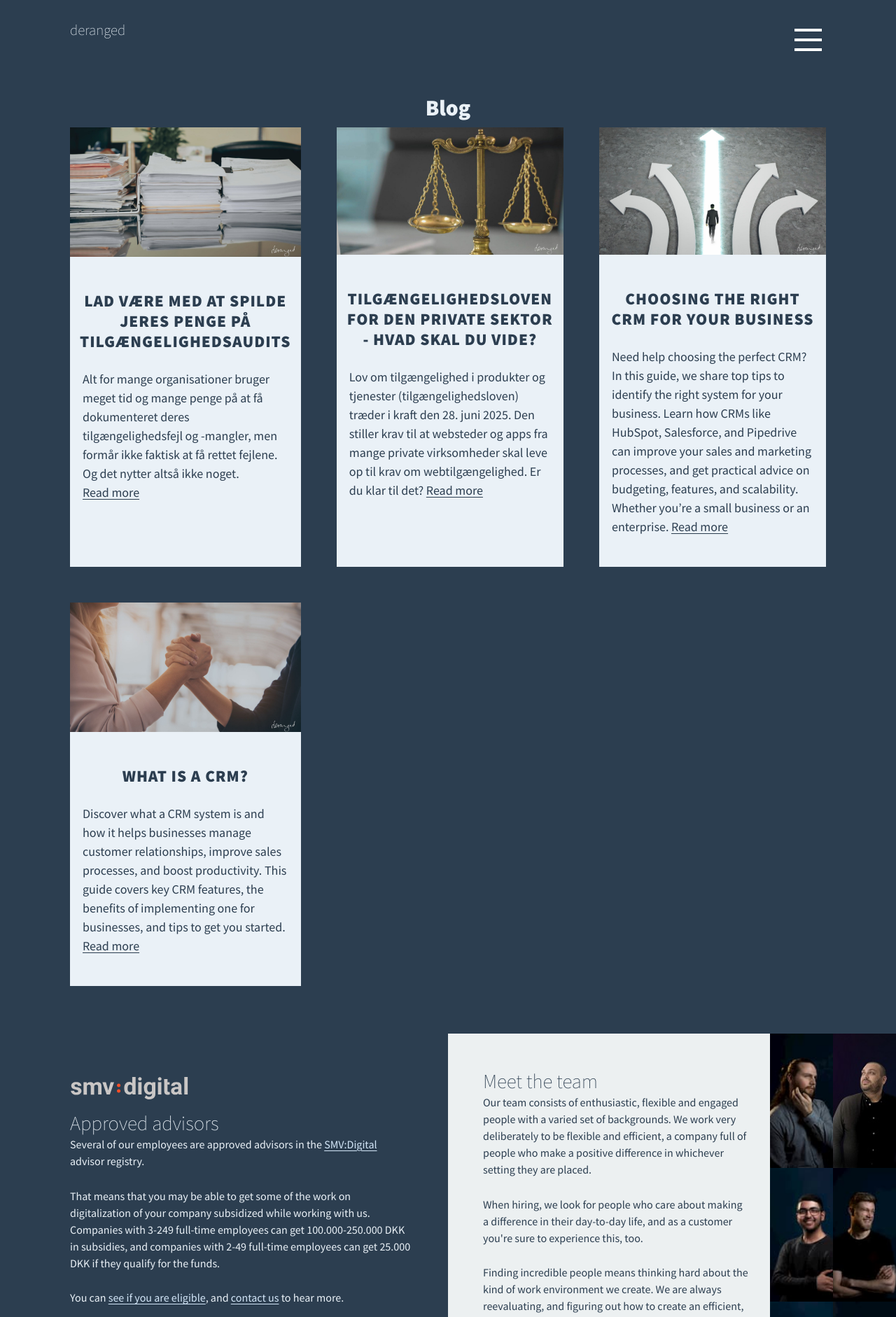
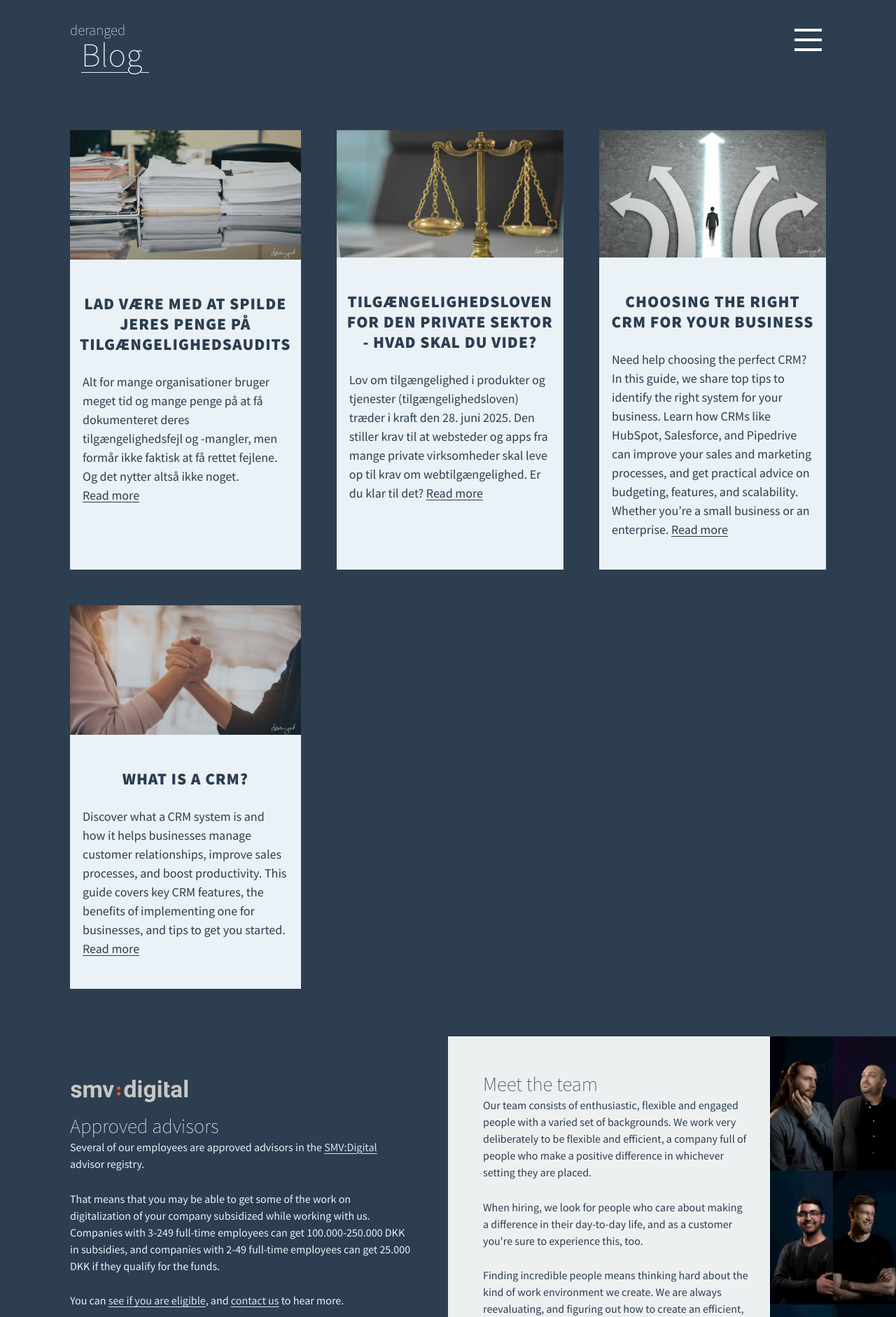
Before and after one commit to derangeddk/deranged.dk, a Jekyll site: the page built from blog/index.html, in a window 1280 px wide. Shown: the top 1882 px of the page at 70% size. Built offline with Jekyll 4.4.1, drawn with Linux system fonts in a browser that asks for light colours; some web fonts are replaced; comment, search, counter and statistics services are not loaded.

Commit message:
Reuse new blog logo on blog overview page

```diff
--- a/_includes/latest-posts.html
+++ b/_includes/latest-posts.html
@@ -6,6 +6,7 @@
   flex-direction: column;
   align-items: center;
   padding-bottom: 2em;
+  padding-top: 3rem;
 }
 
 .latest-posts__heading {
@@ -115,9 +116,7 @@
 </style>
 
 <aside class="latest-posts section--dark">
-  {% if include.blog == 'true' %}
-    <h1>Blog</h1>
-  {% else %}
+  {% if include.blog != 'true' %}
   <div class="latest-posts__heading">
     <h2 class="display-2">
       {% if include.title %}
--- a/blog/index.html
+++ b/blog/index.html
@@ -11,6 +11,7 @@ sitemap_include: 'yes'
 <section class="section--dark">
   <div class="header" role="banner">
     <a href="/" class="logo">deranged</a>
+    <a class="blog-link" role="heading" aria-level="1" href="/blog">Blog&nbsp;</a>
   </div>
 </section>
 
--- a/css/style.scss
+++ b/css/style.scss
@@ -364,7 +364,7 @@ h3, .heading-3 {
     margin-top: -0.5rem;
     margin-left: 1rem;
     font-weight: 200;
-    font-size: 3em;
+    font-size: 3rem;
     text-decoration: 1px underline;
     text-underline-offset: 0.5rem;
 }
```
